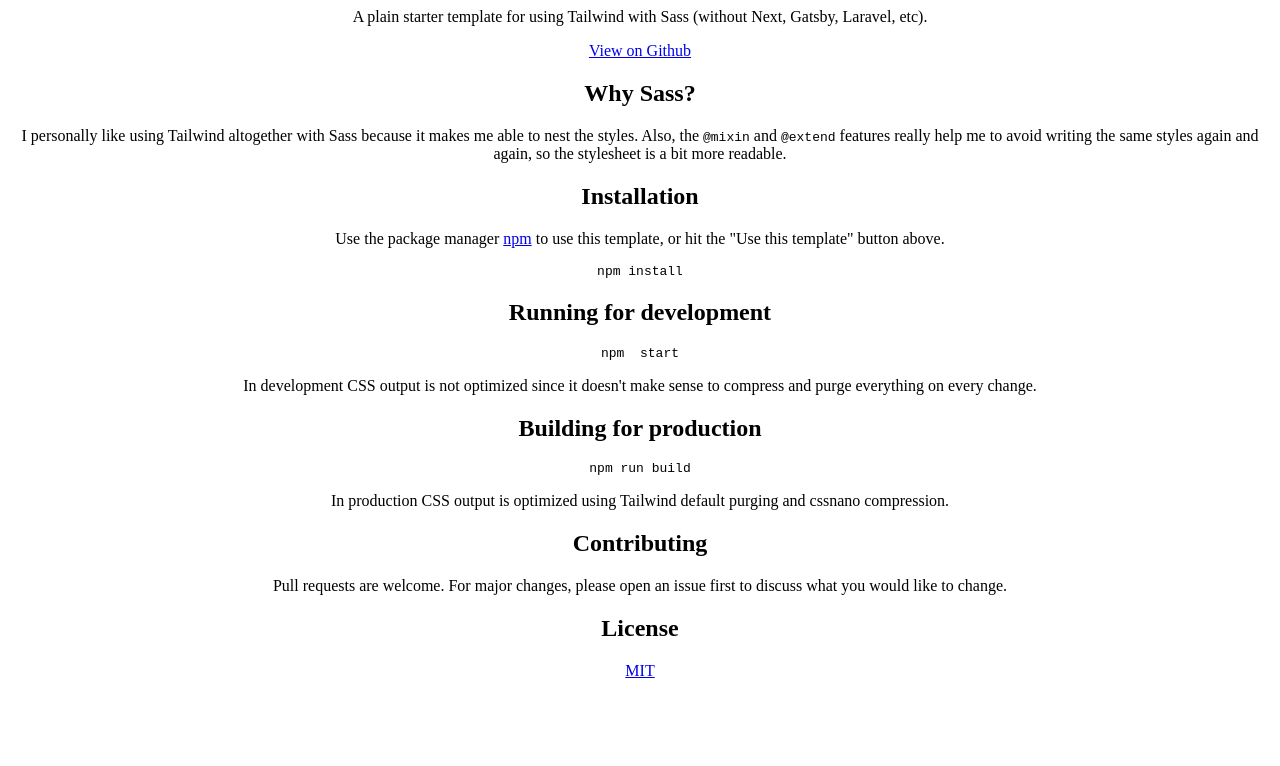
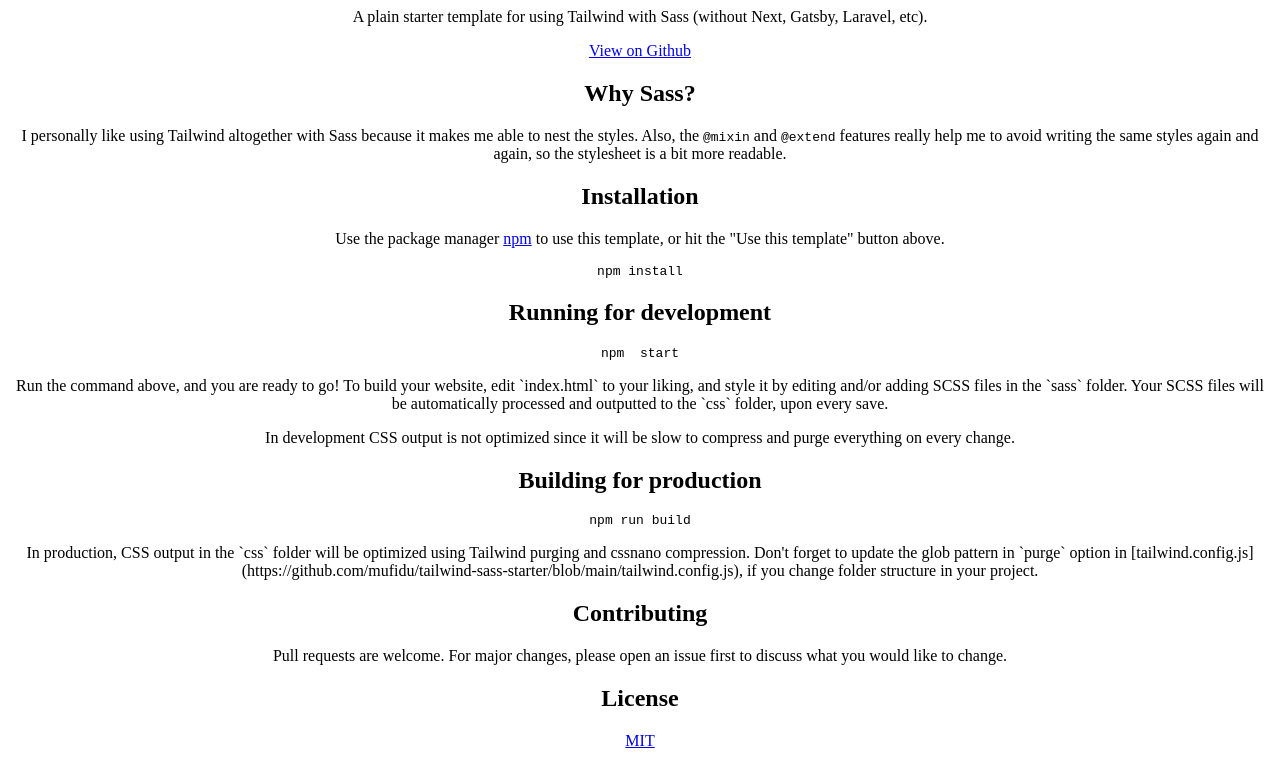
Before and after one commit to mufidu/tailwind-sass-starter, a website: page index.html in a window 1280 px wide. Shown: the part 104-870 px from the top of the page. Before the commit the page ends 800 px from the top, so only its background shows below. Drawn offline with Linux system fonts and the light colour scheme.

Commit message:
Update README and format index.html

```diff
--- a/index.html
+++ b/index.html
@@ -1,5 +1,6 @@
 <!DOCTYPE html>
 <html lang="en">
+
 <head>
     <meta charset="UTF-8" />
     <meta http-equiv="X-UA-Compatible" content="IE=edge" />
@@ -7,6 +8,7 @@
     <link rel="stylesheet" href="css/styles.css" />
     <title>Tailwind & Sass Starter</title>
 </head>
+
 <body>
     <h1 id="tailwind-and-sass-starter-template">
         Tailwind and Sass Starter Template
@@ -16,9 +18,7 @@
         Gatsby, Laravel, etc).
     </p>
     <p>
-            <a href="https://github.com/mufidu/tailwind-sass-starter"
-                >View on Github</a
-            >
+        <a href="https://github.com/mufidu/tailwind-sass-starter">View on Github</a>
     </p>
     <h2 id="why-sass-">Why Sass?</h2>
     <p>
@@ -40,15 +40,25 @@
     <pre><code class="lang-bash">npm <span class="bash"> start</span>
 </code></pre>
     <p>
-            In development CSS output is not optimized since it doesn&#39;t make
-            sense to compress and purge everything on every change.
+        Run the command above, and you are ready to go! To build your website, edit `index.html` to your liking, and
+        style it by editing and/or adding SCSS files in the `sass` folder. Your SCSS files will be automatically
+        processed and outputted to the `css` folder, upon every save.
+    </p>
+    <p>
+        In development CSS output is not optimized since it will be slow to compress and purge everything on every
+        change.
     </p>
     <h2 id="building-for-production">Building for production</h2>
     <pre><code class="lang-bash">npm <span class="hljs-keyword">run</span><span class="bash"> build</span>
 </code></pre>
     <p>
-            In production CSS output is optimized using Tailwind default purging
-            and cssnano compression.
+        In production, CSS output in the `css` folder will be optimized using Tailwind purging and cssnano compression.
+        Don't
+        forget to update the glob pattern in `purge` option in
+        [tailwind.config.js](https://github.com/mufidu/tailwind-sass-starter/blob/main/tailwind.config.js), if you
+        change folder
+        structure in your project.
+
     </p>
     <h2 id="contributing">Contributing</h2>
     <p>
@@ -58,4 +68,5 @@
     <h2 id="license">License</h2>
     <p><a href="https://github.com/mufidu/tailwind-sass-starter/blob/main/LICENSE">MIT</a></p>
 </body>
+
 </html>
```
Also changed, not shown: README.md. Lines whose indentation alone changed are shown as unchanged.
